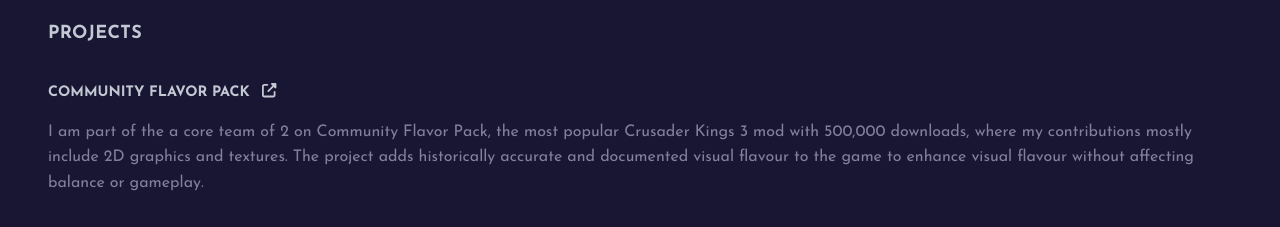
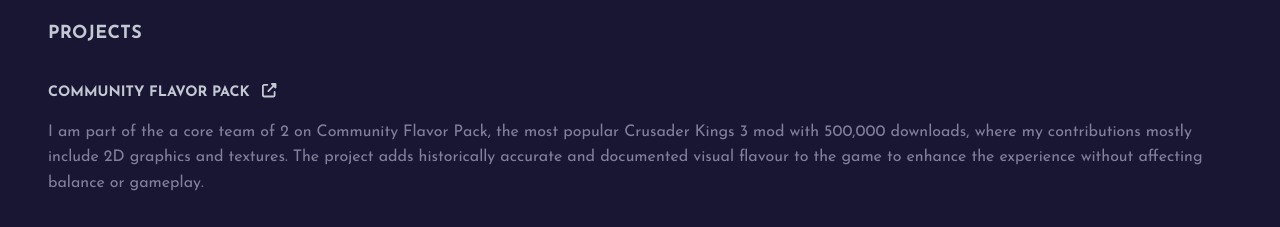
Before and after one commit to Atral/vue-portfolio, a Vue app: page / in a window 1280 px wide. Shown: the part 2040-2267 px from the top of the page. Built offline with nearby package versions, Linux system fonts and the light colour scheme.

Commit message:
Improve writing

```diff
--- a/src/views/Projects.vue
+++ b/src/views/Projects.vue
@@ -13,7 +13,7 @@
             altText: '3 characters wearing medieval attire.',
             name: 'Community Flavor Pack',
             link: 'https://steamcommunity.com/sharedfiles/filedetails/?id=2220098919',
-            description: 'I am part of the a core team of 2 on Community Flavor Pack, the most popular Crusader Kings 3 mod with 500,000 downloads, where my contributions mostly include 2D graphics and textures. The project adds historically accurate and documented visual flavour to the game to enhance visual flavour without affecting balance or gameplay.',
+            description: 'I am part of the a core team of 2 on Community Flavor Pack, the most popular Crusader Kings 3 mod with 500,000 downloads, where my contributions mostly include 2D graphics and textures. The project adds historically accurate and documented visual flavour to the game to enhance the experience without affecting balance or gameplay.',
             quotes: [
                 { author: 'PC Gamer', quote: 'Honestly, it\'s difficult to tell this is even a mod.' },
                 { author: 'Wargamer', quote: 'You might have constructed a mighty realm, but have you done it in style?' },
```
Also changed, not shown: 1 other file (tests, documents, lock files or other folders).
